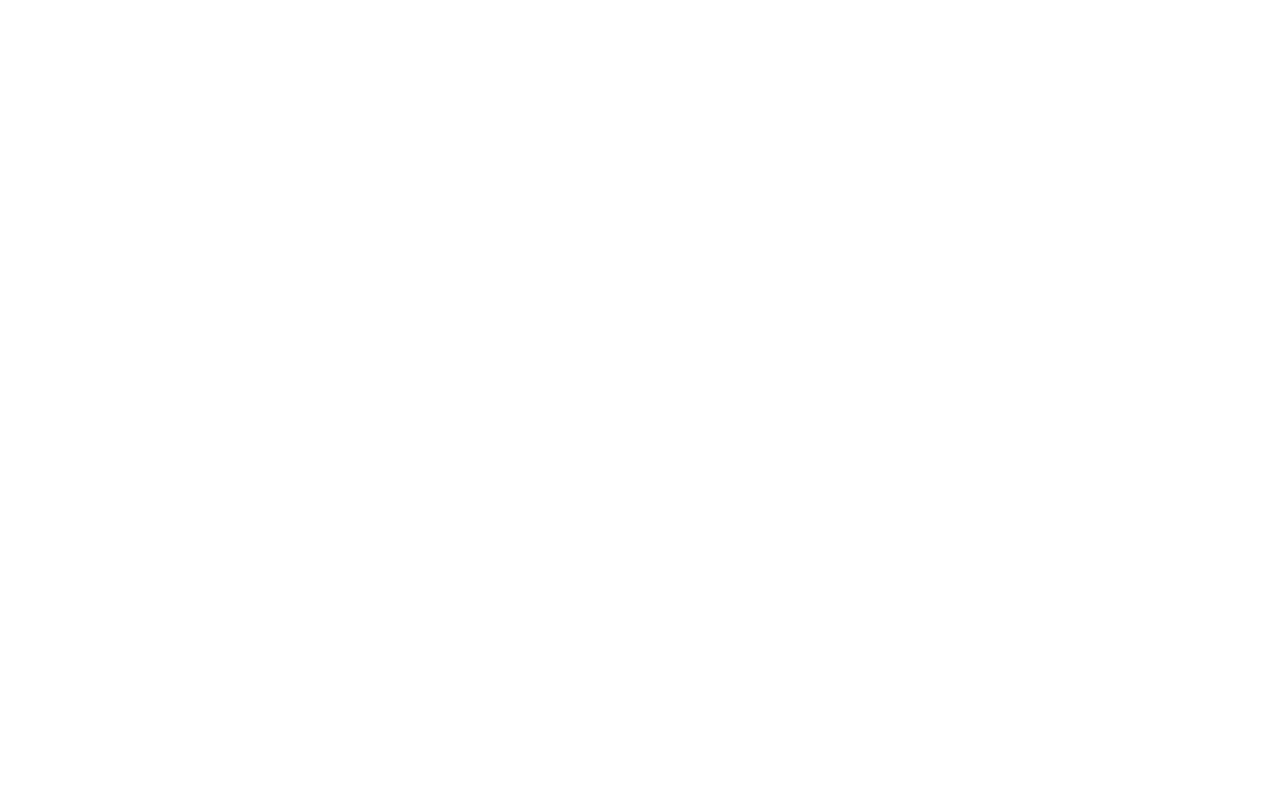
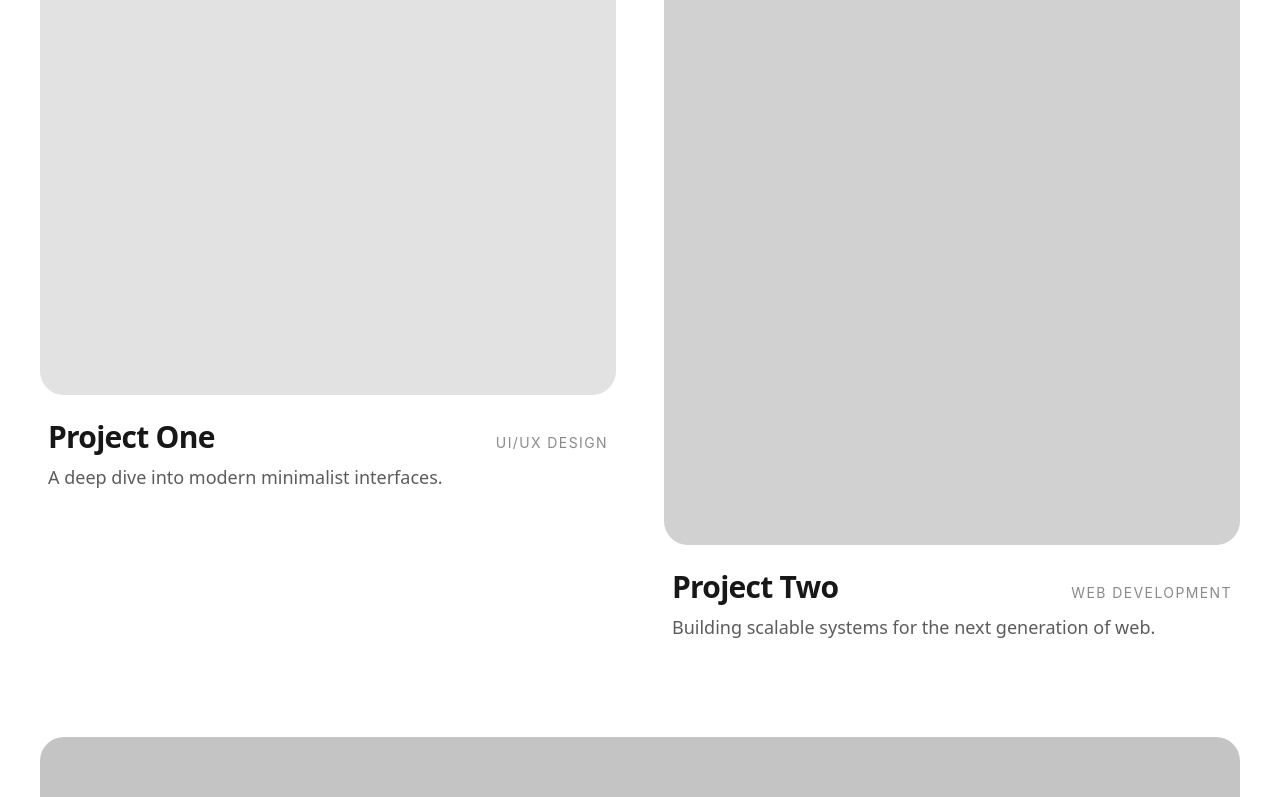
Before and after one commit to isaacxuyi/isaacdev2026, a Next.js app: page /componets/Selectedworks in a window 1280 px wide. Before the commit this address had no page. Shown: the part 500-1297 px from the top of the page. Before the commit the page ends 800 px from the top, so only its background shows below. Built offline with nearby package versions, Linux system fonts and the light colour scheme.

Commit message:
selected works update

```diff
--- a/app/Hero Section/Header/page.tsx
+++ b/app/Hero Section/Header/page.tsx
@@ -9,7 +9,7 @@
     const navItems = [
         { name: "Work", href: "#" },
         { name: "About", href: "#" },
-        { name: "Lab", href: "#" },
+        { name: "lab", href: "#" },
     ];
 
     return (
@@ -44,7 +44,7 @@
                             >
                                 <a
                                     href={item.href}
-                                    className={`text-lg font-medium transition-opacity duration-300 ${
+                                    className={`text-[21px] font-medium transition-opacity duration-300 ${
                                         hoveredPath && hoveredPath !== item.name ? "opacity-30" : "opacity-100"
                                     }`}
                                 >
@@ -59,7 +59,7 @@
                         ))}
 
                         {/* Contact Button with your existing logic or the sliding effect */}
-                        <button className='group relative overflow-hidden bg-black text-white px-[32px] py-[12px] rounded-full font-semibold active:scale-95 transition-all duration-300'>
+                        <button className='group relative overflow-hidden bg-black text-white px-[32px] py-[14px] rounded-full font-semibold active:scale-95 transition-all duration-300'>
                            <span className='relative z-10'>Contact me</span>
                            <div className='absolute inset-0 z-0 h-full w-full translate-y-[100%] bg-gray-600 transition-transform duration-300 ease-out group-hover:translate-y-0' />
                         </button>
--- /dev/null
+++ b/app/componets/Selectedworks/page.tsx
@@ -0,0 +1,81 @@
+"use client";
+import React from 'react'
+import { motion } from 'framer-motion'
+
+const Selectedworks = () => {
+  const works = [
+    {
+      id: 1,
+      title: "Project One",
+      category: "UI/UX Design",
+      description: "A deep dive into modern minimalist interfaces.",
+      color: "#e2e2e2",
+      boxHeight: "h-[500px]",
+      gridClass: ""
+    },
+    {
+      id: 2,
+      title: "Project Two",
+      category: "Web Development",
+      description: "Building scalable systems for the next generation of web.",
+      color: "#d1d1d1",
+      boxHeight: "h-[650px]", // Taller box, bottoms will be staggered
+      gridClass: ""
+    },
+    {
+      id: 3,
+      title: "Project Three",
+      category: "Full Stack",
+      description: "A comprehensive platform that combines seamless design with powerful backend architecture.",
+      color: "#c4c4c4",
+      boxHeight: "h-[500px]",
+      gridClass: "md:col-span-2" // Spans the full width
+    }
+  ];
+
+  return (
+    <section className='flex justify-center flex-col items-center w-full px-6 py-20'>
+      <h1 className='text-6xl font-black py-[3rem] font-manrope'>Selected works</h1>
+      <p className='text-[21px] font-normal max-w-[1100px] text-center mb-24'>
+        Every project starts with understanding the real problem. Here's how I transform user
+        needs and business goals into digital experiences that deliver results.
+      </p>
+
+      {/* Works Display Grid */}
+      <div className="grid grid-cols-1 md:grid-cols-2 gap-x-12 gap-y-24 w-full max-w-[1200px] items-start">
+        {works.map((work) => (
+          <div key={work.id} className={`flex flex-col gap-6 ${work.gridClass}`}>
+            {/* The Animated Box */}
+            <motion.div
+              whileHover={{
+                y: -12,
+                transition: { duration: 0.4, ease: "easeOut" }
+              }}
+              className={`relative overflow-hidden rounded-3xl cursor-pointer w-full ${work.boxHeight}`}
+              style={{ backgroundColor: work.color }}
+            >
+              {/* Content goes here */}
+            </motion.div>
+
+            {/* Title and Description */}
+            <div className="px-2">
+              <div className="flex justify-between items-baseline mb-2">
+                <h3 className="text-3xl font-bold font-manrope tracking-tight">
+                  {work.title}
+                </h3>
+                <span className="text-sm font-inter uppercase tracking-widest opacity-50">
+                  {work.category}
+                </span>
+              </div>
+              <p className="text-lg font-normal opacity-70 font-manrope max-w-[800px]">
+                {work.description}
+              </p>
+            </div>
+          </div>
+        ))}
+      </div>
+    </section>
+  )
+}
+
+export default Selectedworks
--- a/app/componets/videoArea/page.tsx
+++ b/app/componets/videoArea/page.tsx
@@ -1,9 +1,13 @@
 import React from 'react'
 
-const page = () => {
+const VideoArea = () => {
   return (
-    <div>page</div>
+    <div>
+      <section className='flex align-center justify-center h-screen bg-gray-200'>
+        <p className='text-4xl font-bold py-4'>Video Area</p>
+      </section>
+    </div>
   )
 }
 
-export default page
+export default VideoArea
--- a/app/globals.css
+++ b/app/globals.css
@@ -1,4 +1,10 @@
 @import "tailwindcss";
+
+@theme {
+  /* Define your custom fonts here */
+  --font-manrope: "Manrope", ui-sans-serif, system-ui, sans-serif;
+  --font-inter: "Inter", ui-sans-serif, system-ui, sans-serif;
+}
 
 :root {
   --background: #ffffff;
@@ -6,10 +12,13 @@
 }
 
 body {
-  font-family: Arial, Helvetica, sans-serif ;
-    padding: 0;
-    margin: 0;
-    box-sizing: border-box;
+  /* Use the CSS variable defined in @theme or the font name directly */
+  font-family: var(--font-manrope);
+  color: var(--foreground);
+  background-color: var(--background);
+  padding: 0;
+  margin: 0;
+  box-sizing: border-box;
 }
 /* Allow mouse to pass through video */
 .background-video {
--- a/app/page.tsx
+++ b/app/page.tsx
@@ -1,15 +1,17 @@
 import React from 'react';
 // Import the PARENT component, not the individual pieces
 import HeroSection from "@/app/Hero Section/page";
-import Videoarea from "@/app/componets/videoArea/page";
+import VideoArea from "@/app/componets/videoArea/page";
 import Footer from "@/app/componets/Footer/page";
+import Selectedworks from './componets/Selectedworks/page';
 
 const Page = () => {
     return (
         <div>
             {/* This one component now contains your video, header, and hero info */}
             <HeroSection />
-
+            <VideoArea />
+            <Selectedworks />
             <Footer />
 
 
```
Also changed, not shown: app/Hero Section/HeroSection.css (+6 -16 lines).
